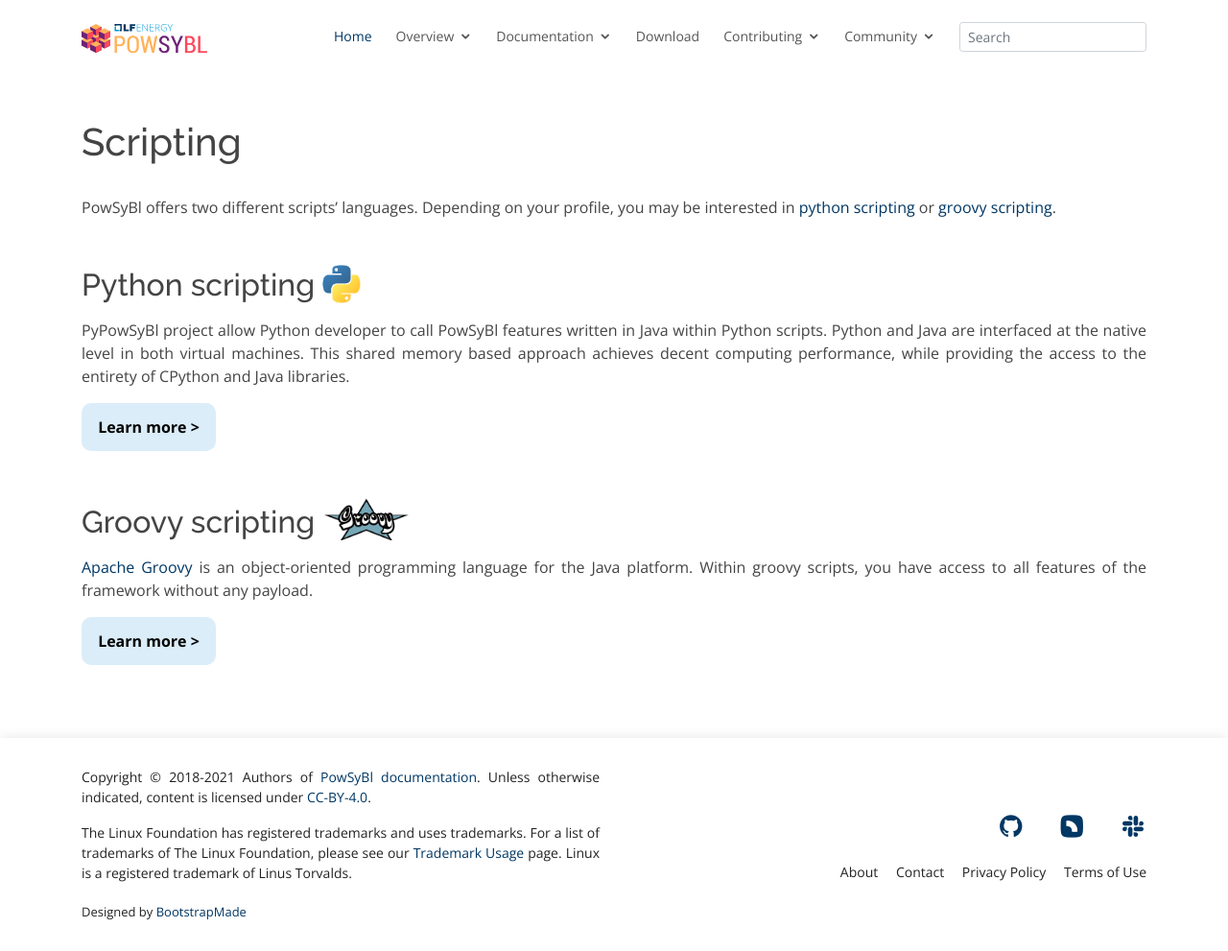
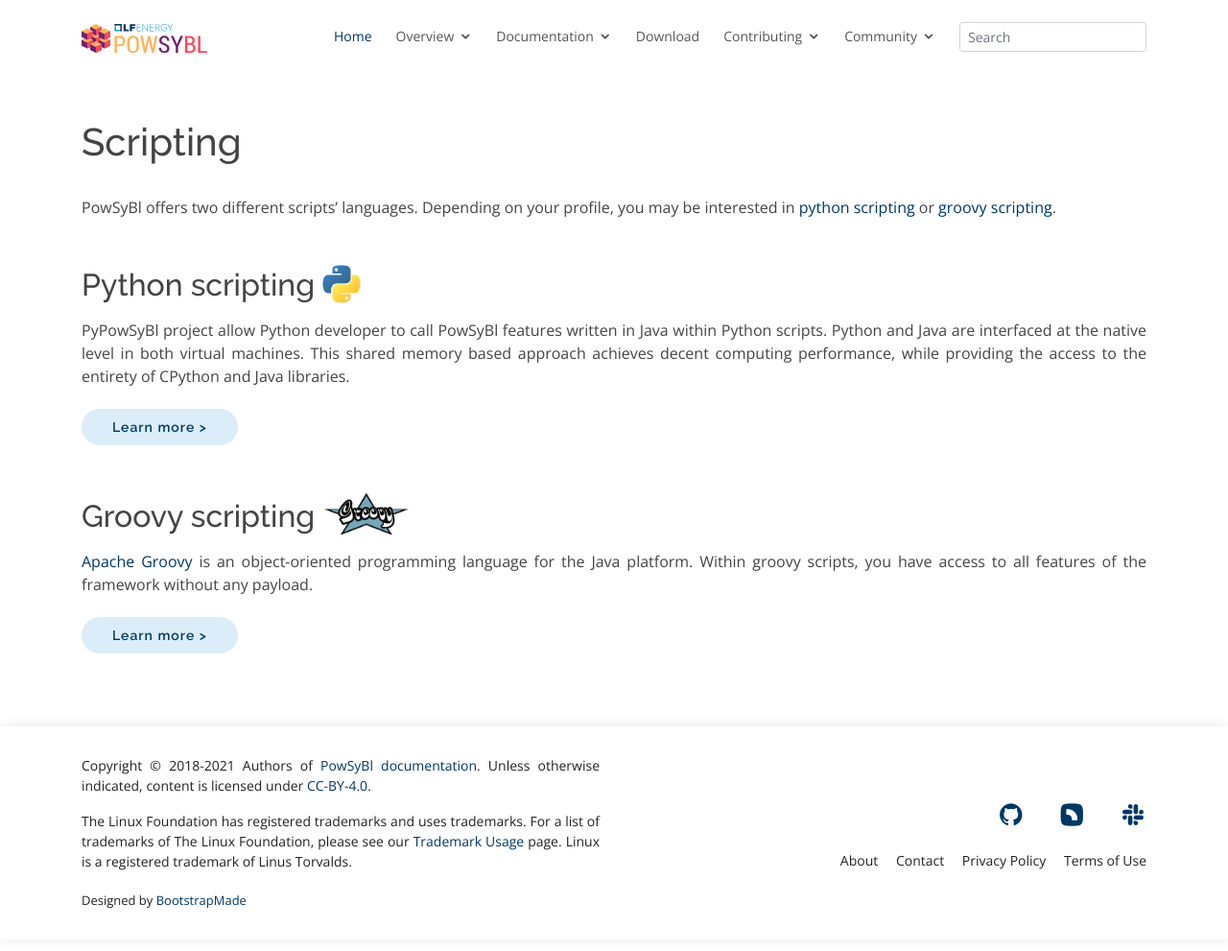
Before and after one commit to powsybl/powsybl.github.io, a Jekyll site: the page built from pages/documentation/developer/scripting/index.md, in a window 1280 px wide and 991 px high. Shown: the whole window at 96% size. Built offline with Jekyll 4.4.1, drawn with Linux system fonts in a browser that asks for light colours; our own code applies the rules of GitHub Pages for plain Markdown files.

Commit message:
call-to-action standardized
Signed-off-by: Florian Dupuy <florian.dupuy@rte-france.com>

```diff
--- a/assets/css/powsybl.css
+++ b/assets/css/powsybl.css
@@ -40,18 +40,29 @@
 
 /* Calls to action */
 a.call-to-action {
-    display: block;
-    width: 140px;
-    line-height: 50px;
+  font-family: "Raleway", sans-serif;
+  font-weight: 600;
+  font-size: 14px;
+  letter-spacing: 1px;
+  display: inline-block;
+  padding: 12px 32px;
+  border-radius: 50px;
+  transition: 0.3s;
+  line-height: 1;
+  -webkit-animation-delay: 0.8s;
+  animation-delay: 0.8s;
+  margin-top: 6px;
+}
+
+a.documentation.call-to-action {
+  color: #013764;
   background: #dbedf9;
-    color: black;
-    text-align: center;
-    font-weight: bold;
-    border-radius: 10px;
 }
-a.call-to-action:hover {
+
+a.documentation.call-to-action:hover {
   background: #013764;
-    color: white;
+  color: #fff;
+  text-decoration: none;
 }
 
 /* Icons */
--- a/pages/documentation/developer/scripting/index.md
+++ b/pages/documentation/developer/scripting/index.md
@@ -9,9 +9,9 @@
 ## Python scripting <img src="./img/python-logo.png" alt="" style="vertical-align: bottom" height="40"/>
 PyPowSyBl project allow Python developer to call PowSyBl features written in Java within Python scripts. Python and Java are interfaced at the native level in both virtual machines. This shared memory based approach achieves decent computing performance, while providing the access to the entirety of CPython and Java libraries.
 
-<a class="call-to-action" href="python">Learn more ></a>
+<a class="documentation call-to-action" href="python">Learn more ></a>
 
 ## Groovy scripting <img src="./img/groovy-logo.png" alt="" style="vertical-align: bottom" height="45"/>
 [Apache Groovy](https://groovy-lang.org/) is an object-oriented programming language for the Java platform. Within groovy scripts, you have access to all features of the framework without any payload.
 
-<a class="call-to-action" href="groovy">Learn more ></a>
+<a class="documentation call-to-action" href="groovy">Learn more ></a>
```
Lines whose indentation alone changed are shown as unchanged.
